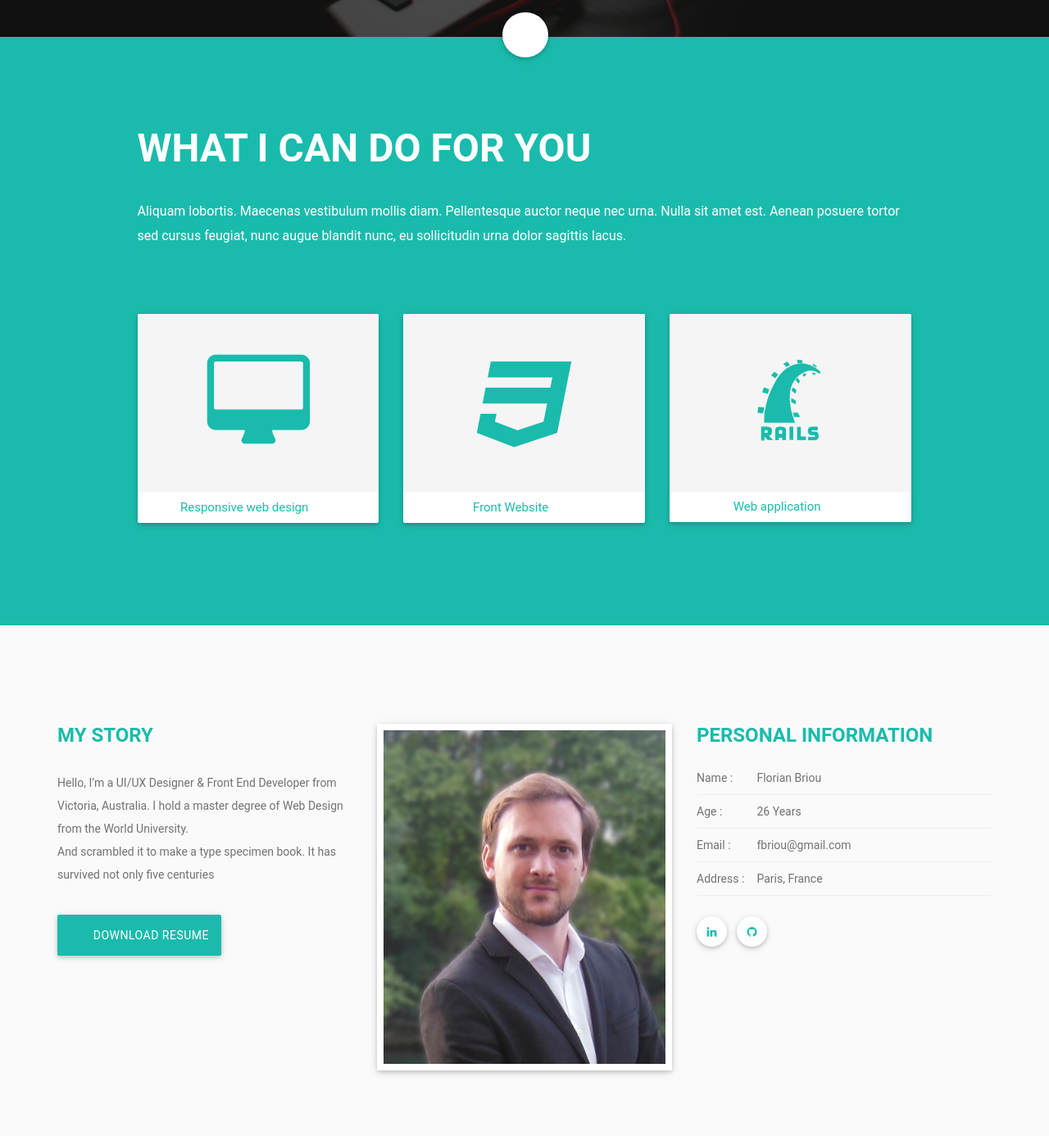
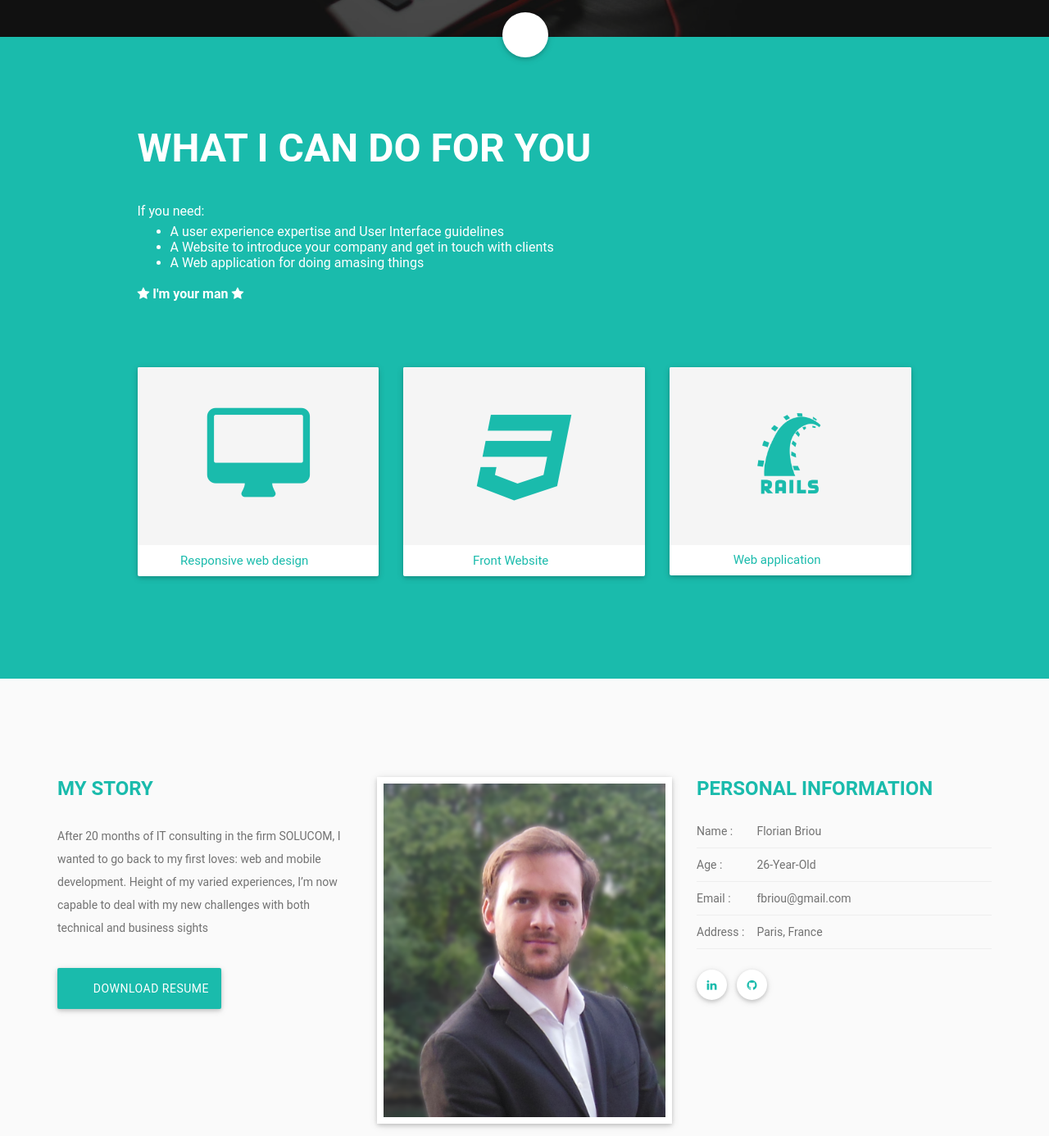
Before and after one commit to fbriou/old-com, a PHP site: page /home.html in a window 1280 px wide. Shown: the part 705-2091 px from the top of the page at 82% size. Run offline with PHP 8.4, Linux system fonts and the light colour scheme; grey boxes labelled with a size stand in for pictures from a placeholder-image service; some libraries are stand-ins or nearby versions; some web fonts are replaced.

Commit message:
add more stuff

```diff
--- a/assets/css/main.css
+++ b/assets/css/main.css
@@ -1904,3 +1904,8 @@ span.num {
   padding: 15px;
   text-align: center;
 }
+.show-bullet li{
+  list-style-type: disc;
+  margin-left: 40px;
+}
+}
--- a/assets/js/main.js
+++ b/assets/js/main.js
@@ -241,7 +241,7 @@ $(document).ready(function($){
 	// Animate scrolling on hire me button
     $('.hire-me-btn').on('click', function(e) {
         e.preventDefault();
-        $('html, body').animate({scrollTop: $("#contact").offset().top}, 500);
+        $('html, body').animate({scrollTop: $("#whatICanDo").offset().top}, 1000);
     });
 
 
--- a/home.html
+++ b/home.html
@@ -147,7 +147,7 @@
                   <div class="center-align home-content">
                     <h1 class="home-title">HI! I'm <span>Florian</span></h1>
                     <h2 class="home-subtitle">Web developer & UI/UX Designer</h2>
-                    <a href="#contact" class="hire-me-btn btn waves-effect waves-light btn-large brand-bg white-text regular-text">Can I help you ?<i class="mdi-content-send left"></i>
+                    <a href="#whatICanDo" class="hire-me-btn btn waves-effect waves-light btn-large brand-bg white-text regular-text">Can I help you ?<i class="mdi-content-send left"></i>
                     </a>
                   </div>
               </div>
@@ -158,7 +158,7 @@
         <div class="section-call-to-area">
           <div class="container">
             <div class="row">
-              <a href="#about" class="btn-floating btn-large button-middle call-to-about section-call-to-btn animated btn-up btn-hidden" data-section="#about">
+              <a href="#whatICanDo" class="btn-floating btn-large button-middle call-to-about section-call-to-btn animated btn-up btn-hidden" data-section="#whatICanDo">
                 <i class="mdi-navigation-expand-more"></i>
               </a>
             </div>
@@ -170,7 +170,7 @@
     <!-- #home Section end -->
 
     <!-- What I can do Section start -->
-    <section id="whatICanDo" class="root-sec padd-tb-120 brand-bg experience-wrap">
+    <section id="whatICanDo" class="scroll-section root-sec padd-tb-120 brand-bg experience-wrap">
         <div class="container">
           <div class="row">
             <div class="experience-inner">
@@ -179,7 +179,15 @@
                   <div class="clearfix section-head experience-text">
                     <div class="col-sm-12">
                       <h2 class="title">What I can do for you</h2>
-                      <p class="regular-text">Aliquam lobortis. Maecenas vestibulum mollis diam. Pellentesque auctor neque nec urna. Nulla sit amet est. Aenean posuere tortor sed cursus feugiat, nunc augue blandit nunc, eu sollicitudin urna dolor sagittis lacus.</p>
+                      <p class="regular-text">If you need:
+
+                      <ul class="show-bullet" type="disc">
+                        <li>A user experience expertise and User Interface guidelines</li>
+                        <li>A Website to introduce your company and get in touch with clients</li>
+                        <li>A Web application for doing amasing things </li>
+                      </ul>
+                      <br/>
+                      <div class="text-center"><i class="fa fa-star"></i><span style="font-weight: bold;"> I'm your man </span><i class="fa fa-star"></i></div></p>
                     </div>
                   </div>
                   <div class="col-lg-12">
@@ -272,8 +280,8 @@
             <div class="col-sm-12 col-md-4">
               <div class="person-about">
                 <h3 class="about-subtitle">My Story</h3>
-                <p>Hello, I’m a UI/UX Designer &amp; Front End Developer from Victoria, Australia. I hold a master degree of Web Design from the World University. <br />
-                And scrambled it to make a type specimen book. It has survived not only five centuries</p>
+                <p>After 20 months of IT consulting in the firm SOLUCOM, I wanted to go back to my first loves: web and mobile development.
+                Height of my varied experiences, I’m now capable to deal with my new challenges with both technical and business sights</p>
                 <a class="waves-effect waves-light btn-large brand-bg white-text"><i class="mdi-content-archive left"></i> Download Resume</a>
               </div>
             </div>
@@ -290,7 +298,7 @@
               <div class="person-info">
                 <h3 class="about-subtitle">Personal Information</h3>
                 <h5><span>Name :</span> Florian Briou</h5>
-                <h5><span>Age :</span> 26 Years</h5>
+                <h5><span>Age :</span> 26-Year-Old</h5>
                 <h5><span>Email :</span> fbriou@gmail.com</h5>
                 <h5><span>Address :</span> Paris, France</h5>
               </div>
```
